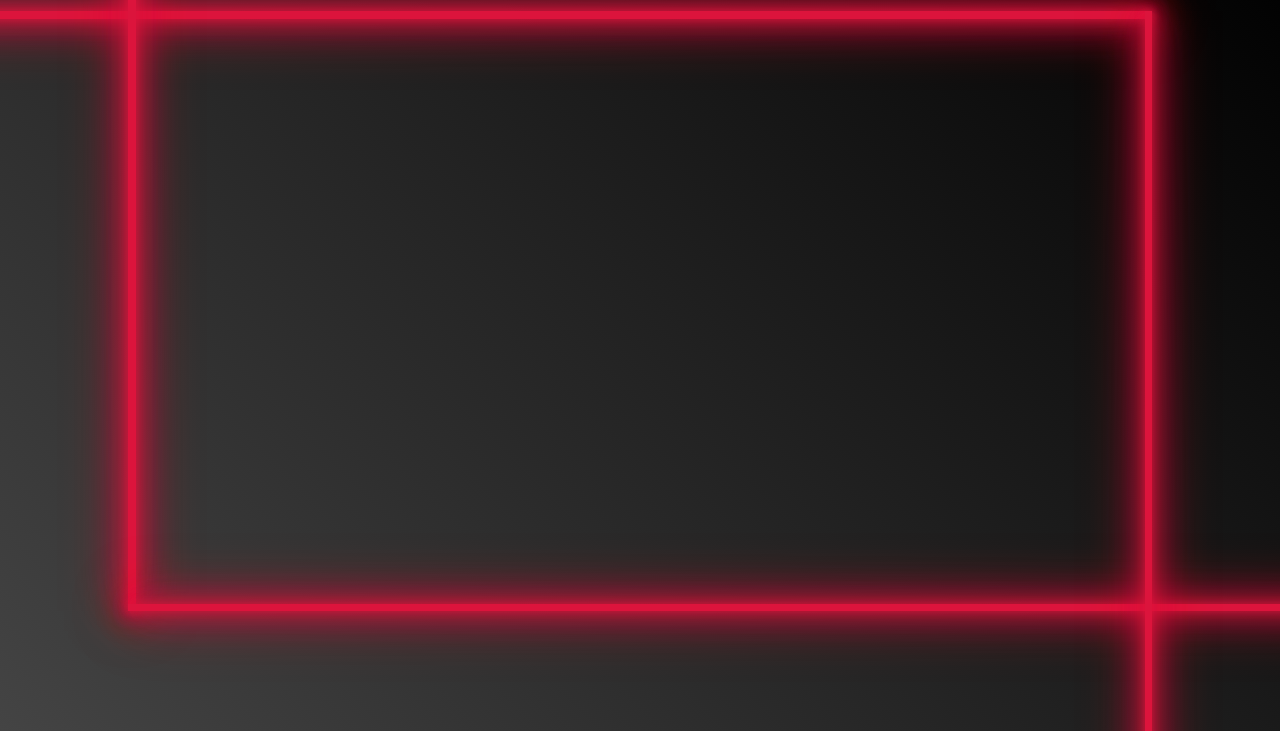
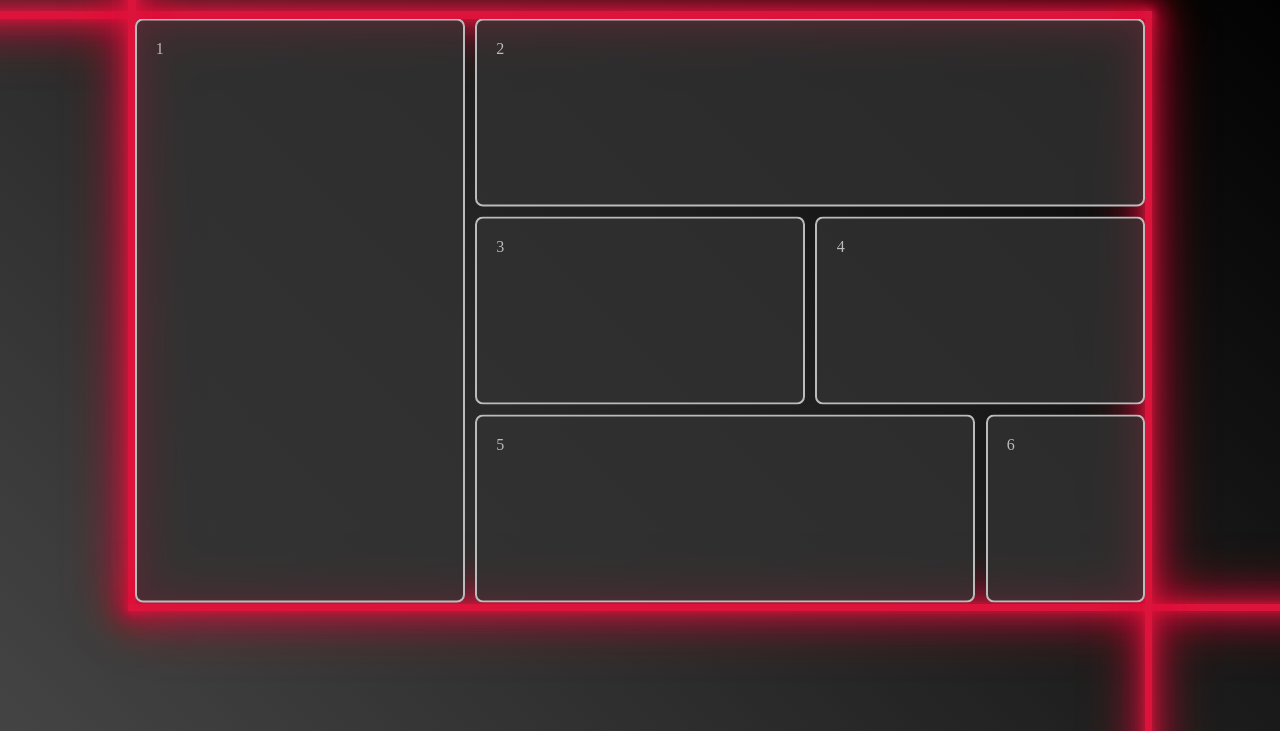
Before and after one commit to EtheranKuren/guilrsantos.github.io, a plain HTML site: page index.html in a window 1280 px wide. Shown: the part 69-800 px from the top of the page. Drawn offline with Linux system fonts and the light colour scheme.

Commit message:
Added bento-box grid design.

```diff
--- a/index.html
+++ b/index.html
@@ -14,11 +14,20 @@
         <div class="line4"></div>
     </div>
     <!-- After this, make a bento-style design describing me, professionally.
+        Then, fill the boxes with text, preferably 2 languages.
         Last step is to put on github pages, theen include on the personalizeed button on linkedin-->
     <div class="icons">
         <a href="mailto:guilrsantos99@gmail.com" title="Contact E-mail"><img src="media/icons/email-icon.svg" alt="E-Mail"></img></a>
         <a href="//www.linkedin.com/in/guilherme-r-santos/" title="Go to LinkedIn"><img src="media/icons/linkedin-icon.svg" alt="LinkedIn"></img><a></a>
         <a href="media/files/ResumoGRS.pdf" download title="Download Resume"> <img src="media/icons/download-icon.svg" alt="Download Resume"> </a>
     </div>
+    <div class="container">
+        <div class="box one">1</div>
+        <div class="box two">2</div>
+        <div class="box three">3</div>
+        <div class="box four">4</div>
+        <div class="box five">5</div>
+        <div class="box six">6</div>
+    </div>
 </body>
 </html>
--- a/static/layout.css
+++ b/static/layout.css
@@ -7,12 +7,14 @@
 /* The Basics */
 * {
   padding: 0;
-  margin: 0;
+  margin: 0 auto;
   box-sizing: border-box;
 }
 
 body {
   background: var(--background-gradient);
+  background-repeat: no-repeat;
+  background-attachment: fixed;
   min-height: 100vh; /* Now the body takes up the viewport height */
   display: flex;
   flex-direction: column;
@@ -183,3 +185,61 @@ body {
     opacity: 1; /* Fade in to full opacity */
   }
 }
+
+/* Bento Box Main topic design */
+.container {
+  display: grid;
+  grid-template-columns: repeat(6, 1fr); /* This measures the size of the grid in items */
+  grid-gap: 1.25vh;
+  width: 79vw;
+  height: 73vh;
+  transform: translate(0%, -22%);
+}
+.box {
+  padding: 1.5vw;
+  margin: 0.25px;
+  border: 0.25vh solid #bbb;
+  display: flex;
+  background: rgba(51, 51, 51, 0.8);
+  border-radius: 8px;
+  overflow: hidden;
+  color: #bbb;
+  opacity: 0;
+  animation: in 1s 2.5s forwards;
+}
+.one {
+
+  grid-column: 1/3;
+  grid-row: 1/4;
+}
+.two {
+  grid-column: 3/7;
+  grid-row: 1/2;
+}
+.three {
+  grid-column: 3/5;
+  grid-row: 2/3;
+}
+.four {
+  grid-column: 5/7;
+  grid-row: 2/3;
+}
+.five {
+  grid-column: 3/6;
+  grid-row: 3/3;
+}
+.six {
+  grid-column: 6/7;
+  grid-row: 3/3;
+}
+/* Makeshift Responsive Design*/
+@media (max-width: 768px) {
+  .container {
+    grid-template-columns: repeat(2, 1fr);
+    margin-top: 5vw;
+  }
+  .one, .two, .three, .four, .five, .six {
+    grid-column: 1/3;
+    grid-row: auto;
+  }
+}
```
